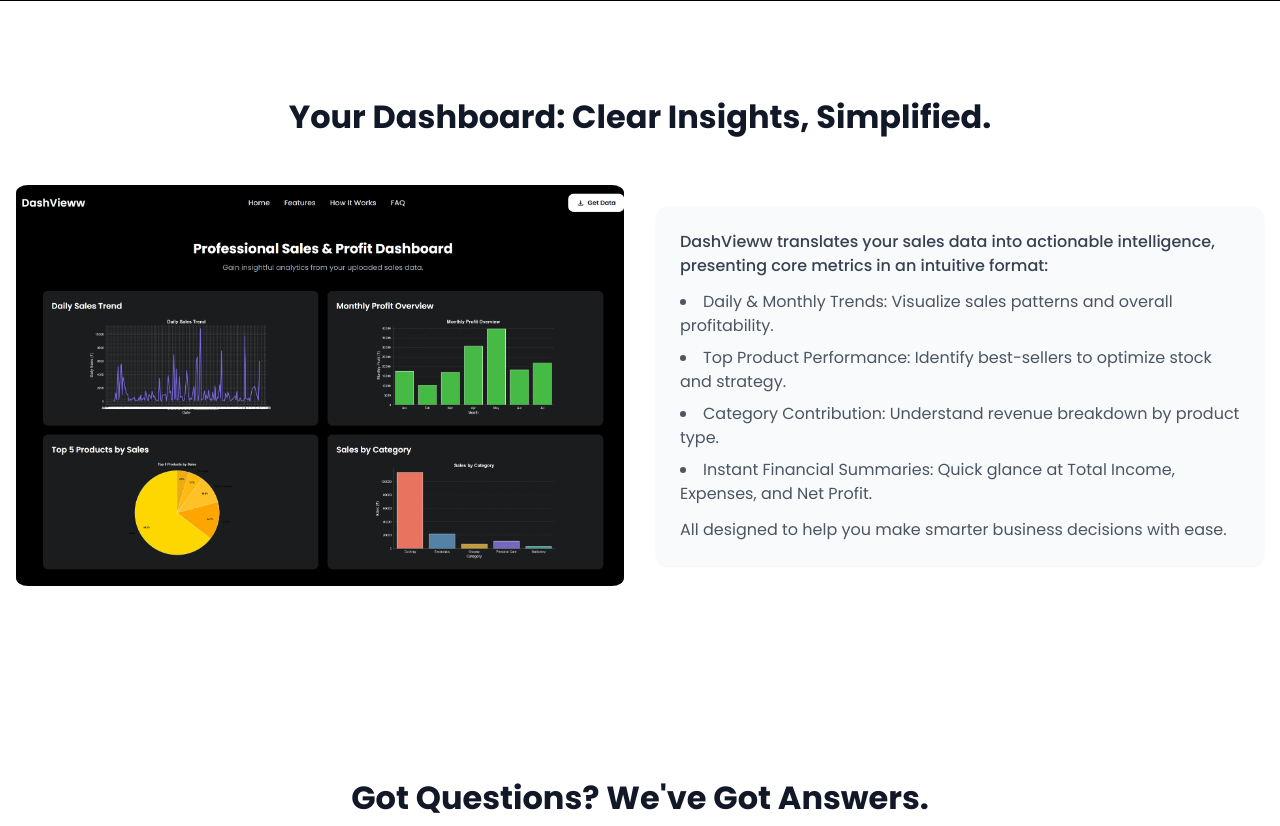
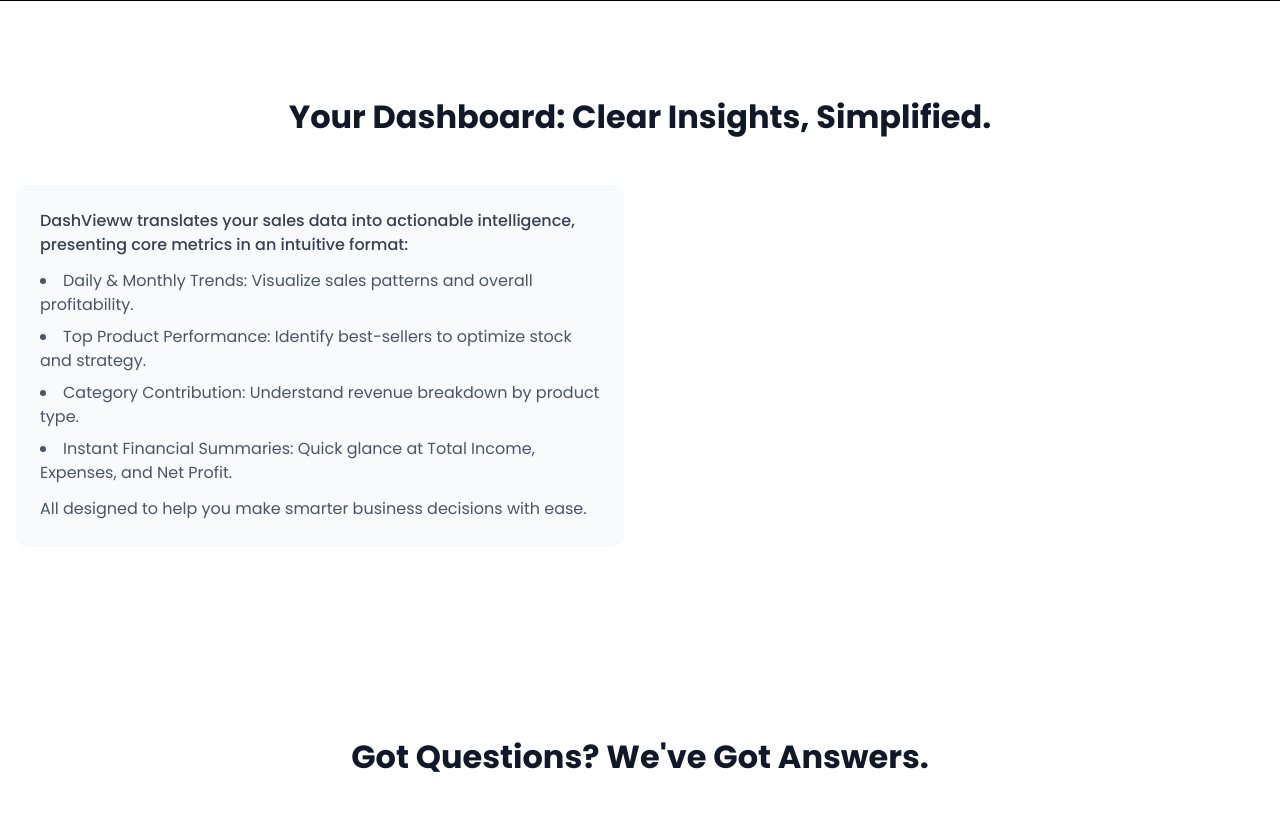
Before and after one commit to bhushan-0327/Sales-Dashboard-Flask, a Flask app: page / in a window 1280 px wide. Shown: the part 1575-2401 px from the top of the page. Run offline with Flask 3, Linux system fonts and the light colour scheme; some libraries are stand-ins or nearby versions.

Commit message:
Update index.html

```diff
--- a/templates/index.html
+++ b/templates/index.html
@@ -175,14 +175,6 @@
             border-radius: 5px;
             cursor: pointer;
             margin-top: 15px;
-        }
-
-        .section-image {
-            height: auto;
-            max-width: 100%;
-            border-radius: 2%;
-            /* Added for improved responsiveness */
-            object-fit: contain;
         }
     </style>
 </head>
@@ -384,9 +376,6 @@
     <section class="container mx-auto px-4 py-16 md:py-24 text-center">
         <h2 class="other-heading font-extrabold leading-tight mb-12">Your Dashboard: Clear Insights, Simplified.</h2>
         <div class="grid grid-cols-1 lg:grid-cols-2 gap-8 items-center">
-            <div class="flex justify-center lg:col-span-1">
-                <img src="/static/images/Dashboard-Overview.jpeg" alt="DashVieww Dashboard Overview" class="section-image">
-            </div>
             <div class="text-left lg:col-span-1">
                 <div class="bg-gray-50 p-6 rounded-xl shadow-sm space-y-3">
                     <p class="text-gray-700 font-medium">DashVieww translates your sales data into actionable
```
